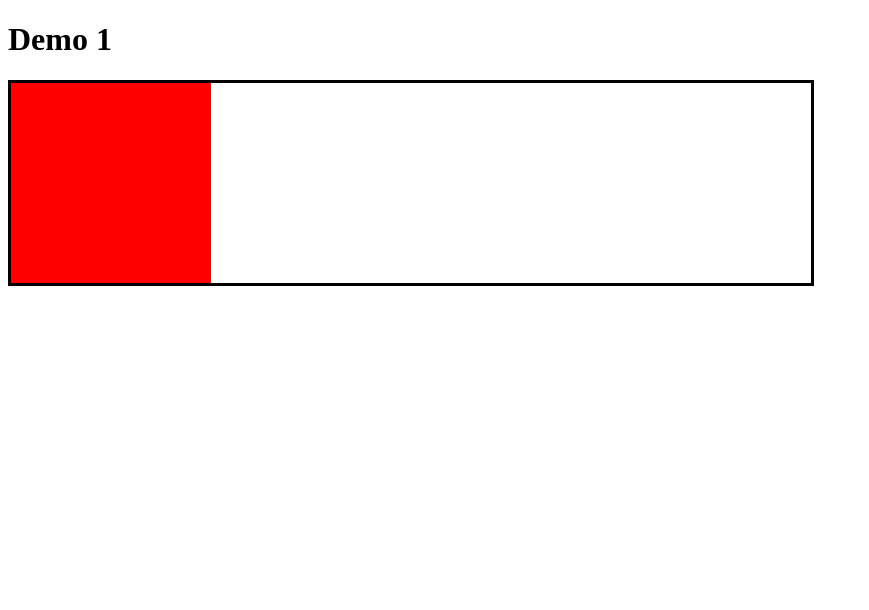
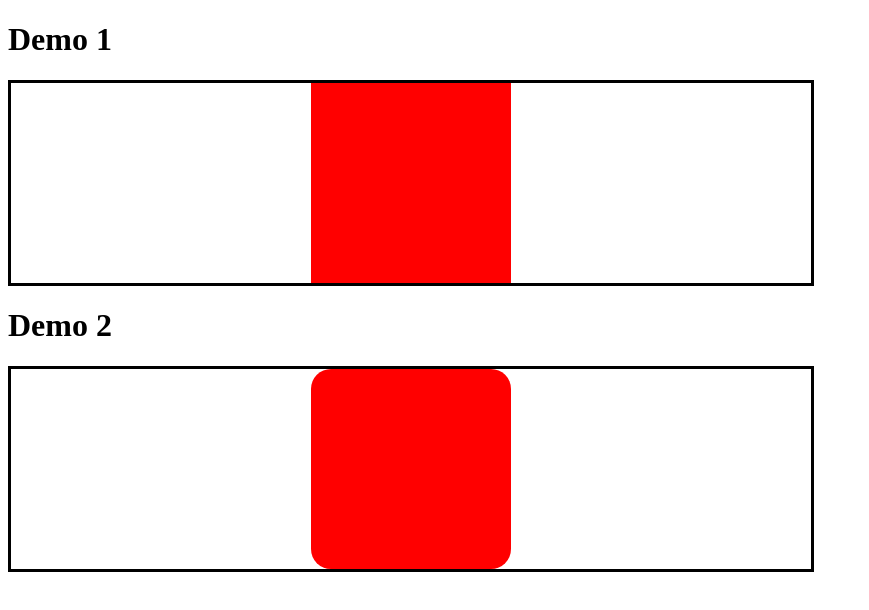
Before and after one commit to Silliamh78/wdd231a, a website built with Vite: page src/week 8/example.html in a window 1280 px wide. Shown: the whole page, without its empty margins (0-869 px from the left). Built offline with nearby package versions, Linux system fonts and the light colour scheme.

Commit message:
animation examples

```diff
--- a/src/week 8/example.html
+++ b/src/week 8/example.html
@@ -5,19 +5,52 @@
     <meta name="viewport" content="width=device-width, initial-scale=1.0">
     <title>Transitions and Animations</title>
     <style>
-        #demo1{
+        #demo1, #demo2{
             width: 800px;
             border: 3px solid black;
+            display: flex;
+            justify-content: center;
         }
 
         #box1{
             height: 200px;
             width: 200px;
             background-color: red;
+            transition: background-color 0.5s ease;
         }
 
-        #box1.hover{
+        #box1:hover{
             background-color: blue;
+        }
+
+        #box2{
+            height: 200px;
+            width: 200px;
+            border-radius: 20px;
+            background-color: red;
+            animation: red-to-blue .5s linear;
+        }
+
+         #box2:hover{
+            background-color: blue;
+        }
+
+        @keyframes red-to-blue{
+            0%{
+                background-color:red;
+            }
+            25%{
+                background-color: darkred;
+            }
+            50%{
+                background-color: black;
+            }
+            75%{
+                background-color: darkblue;
+            }
+            100%{
+                background-color: blue
+            }
         }
     </style>
 </head>
@@ -26,5 +59,9 @@
     <div id="demo1">
         <div id="box1"></div>
     </div>
+     <h1>Demo 2</h1>
+    <div id="demo2">
+        <div id="box2"></div>
+    </div>
 </body>
 </html>
```
